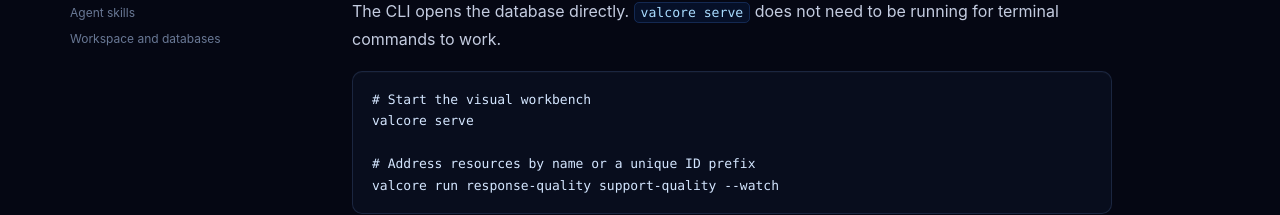
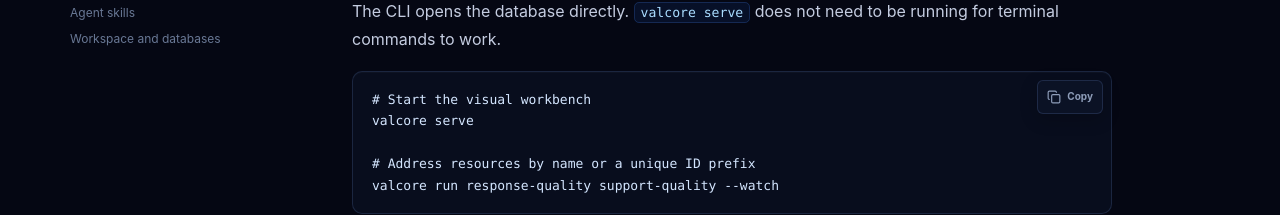
Before and after one commit to duncankmckinnon/valcore-web, a Next.js app: page /docs/cli in a window 1280 px wide. Shown: the part 588-803 px from the top of the page. Built offline with nearby package versions, Linux system fonts and the light colour scheme.

Commit message:
Add copy controls to documentation fields

```diff
--- a/app/globals.css
+++ b/app/globals.css
@@ -235,7 +235,11 @@ h1 em { font-style: normal; color: transparent; background: linear-gradient(100d
 .docs-content h4 { margin: 25px 0 8px; color: #dce5f8; font-size: 15px; line-height: 1.4; }
 .docs-content p { margin: 0 0 17px; }
 .docs-content p code, .docs-note code { padding: 2px 6px; border: 1px solid rgba(77, 140, 255, .2); border-radius: 5px; color: #a9dcff; background: rgba(23, 108, 255, .09); font-family: ui-monospace, SFMono-Regular, Menlo, monospace; font-size: .82em; }
-.code-block { max-width: 100%; margin: 18px 0 22px; padding: 17px 19px; overflow-x: auto; border: 1px solid rgba(107, 139, 204, .2); border-radius: 10px; color: #d4e6ff; background: #080d1d; box-shadow: inset 0 1px rgba(255,255,255,.025); font-family: ui-monospace, SFMono-Regular, Menlo, monospace; font-size: 13px; line-height: 1.65; }
+.code-block-wrap { position: relative; max-width: 100%; margin: 18px 0 22px; }
+.code-block { max-width: 100%; margin: 0; padding: 17px 88px 17px 19px; overflow-x: auto; border: 1px solid rgba(107, 139, 204, .2); border-radius: 10px; color: #d4e6ff; background: #080d1d; box-shadow: inset 0 1px rgba(255,255,255,.025); font-family: ui-monospace, SFMono-Regular, Menlo, monospace; font-size: 13px; line-height: 1.65; }
+.code-copy-button { position: absolute; top: 9px; right: 9px; display: inline-flex; align-items: center; gap: 6px; padding: 7px 9px; border: 1px solid rgba(105,138,208,.2); border-radius: 6px; color: #8e9db9; background: rgba(12,19,39,.92); font: inherit; font-size: 10px; font-weight: 700; cursor: pointer; box-shadow: 0 5px 18px rgba(0,0,0,.2); transition: color 160ms ease, border-color 160ms ease, background 160ms ease; }
+.code-copy-button:hover { color: #e4efff; border-color: rgba(0,220,255,.32); background: rgba(18,30,58,.96); }
+.code-copy-button:focus-visible { outline: 2px solid var(--cyan); outline-offset: 2px; }
 .docs-note { display: grid; grid-template-columns: 125px 1fr; gap: 18px; margin: 25px 0; padding: 18px 20px; border: 1px solid rgba(0, 220, 255, .18); border-radius: 10px; background: rgba(0, 174, 255, .055); }
 .docs-note strong { color: #73e8ff; font-size: 12px; letter-spacing: .03em; }
 .docs-note div { color: #aab8d2; font-size: 14px; line-height: 1.6; }
@@ -248,9 +252,12 @@ h1 em { font-style: normal; color: transparent; background: linear-gradient(100d
 .docs-optional > div { padding: 20px; border-top: 1px solid rgba(0, 220, 255, .12); }
 .docs-optional > div > :last-child { margin-bottom: 0; }
 .demo-contract { display: grid; gap: 8px; margin: 18px 0 28px; }
-.demo-contract article { display: grid; grid-template-columns: 135px minmax(0, 1fr); gap: 18px; padding: 14px 16px; border: 1px solid rgba(95,134,213,.18); border-radius: 8px; background: rgba(9,15,33,.5); }
+.demo-contract article { display: grid; grid-template-columns: 135px minmax(0, 1fr) auto; gap: 18px; align-items: start; padding: 14px 16px; border: 1px solid rgba(95,134,213,.18); border-radius: 8px; background: rgba(9,15,33,.5); }
 .demo-contract code { color: #8adff4; font-family: ui-monospace, SFMono-Regular, Menlo, monospace; font-size: 12px; font-weight: 700; }
 .demo-contract p { margin: 0; color: #929fba; font-size: 13px; line-height: 1.55; }
+.field-copy-button { display: inline-flex; align-items: center; gap: 5px; padding: 6px 8px; border: 1px solid rgba(105,138,208,.2); border-radius: 6px; color: #8392ad; background: rgba(6,11,25,.72); font: inherit; font-size: 9px; font-weight: 700; cursor: pointer; transition: color 160ms ease, border-color 160ms ease; }
+.field-copy-button:hover { color: #e4efff; border-color: rgba(0,220,255,.32); }
+.field-copy-button:focus-visible { outline: 2px solid var(--cyan); outline-offset: 2px; }
 .demo-values { display: grid; grid-template-columns: repeat(2, minmax(0, 1fr)); gap: 8px; margin: 18px 0 24px; }
 .demo-values span { display: flex; flex-direction: column; gap: 5px; padding: 14px 16px; border: 1px solid rgba(95,134,213,.18); border-radius: 8px; color: #a8b5cd; background: rgba(9,15,33,.5); font-size: 13px; }
 .demo-values strong { color: #6fe1f5; font-family: ui-monospace, SFMono-Regular, Menlo, monospace; font-size: 8px; letter-spacing: .09em; text-transform: uppercase; }
@@ -409,7 +416,9 @@ h1 em { font-style: normal; color: transparent; background: linear-gradient(100d
   .docs-content section { margin-bottom: 48px; }
   .docs-content h2 { font-size: 25px; }
   .docs-note { grid-template-columns: 1fr; gap: 5px; }
-  .demo-contract article { grid-template-columns: 1fr; gap: 5px; }
+  .demo-contract article { grid-template-columns: 1fr auto; gap: 5px 12px; }
+  .demo-contract article p { grid-column: 1 / -1; grid-row: 2; }
+  .demo-contract article .field-copy-button { grid-column: 2; grid-row: 1; }
   .demo-values { grid-template-columns: 1fr; }
   .capability-cards { grid-template-columns: 1fr; }
   .decision-grid { grid-template-columns: 1fr; }
--- /dev/null
+++ b/components/docs/copy-code.tsx
@@ -0,0 +1,57 @@
+"use client";
+
+import { useCallback, useState } from "react";
+
+function CopyIcon({ copied }: { copied: boolean }) {
+  return copied ? (
+    <svg aria-hidden="true" viewBox="0 0 24 24" width="14" height="14" fill="none" stroke="currentColor" strokeWidth="2" strokeLinecap="round" strokeLinejoin="round">
+      <path d="m20 6-11 11-5-5" />
+    </svg>
+  ) : (
+    <svg aria-hidden="true" viewBox="0 0 24 24" width="14" height="14" fill="none" stroke="currentColor" strokeWidth="2" strokeLinecap="round" strokeLinejoin="round">
+      <rect width="14" height="14" x="8" y="8" rx="2" />
+      <path d="M4 16c-1.1 0-2-.9-2-2V4c0-1.1.9-2 2-2h10c1.1 0 2 .9 2 2" />
+    </svg>
+  );
+}
+
+export function CopyCode({ value }: { value: string }) {
+  const [copied, setCopied] = useState(false);
+
+  const copy = useCallback(async () => {
+    await navigator.clipboard.writeText(value);
+    setCopied(true);
+    window.setTimeout(() => setCopied(false), 2000);
+  }, [value]);
+
+  return (
+    <div className="code-block-wrap">
+      <pre className="code-block"><code>{value}</code></pre>
+      <button className="code-copy-button" type="button" onClick={copy} aria-label={copied ? "Copied" : "Copy to clipboard"}>
+        <CopyIcon copied={copied} />
+        <span aria-live="polite">{copied ? "Copied" : "Copy"}</span>
+      </button>
+    </div>
+  );
+}
+
+export function CopyText({ label, value }: { label: string; value: string }) {
+  const [copied, setCopied] = useState(false);
+
+  const copy = useCallback(async () => {
+    await navigator.clipboard.writeText(value);
+    setCopied(true);
+    window.setTimeout(() => setCopied(false), 2000);
+  }, [value]);
+
+  return (
+    <article>
+      <code>{label}</code>
+      <p>{value}</p>
+      <button className="field-copy-button" type="button" onClick={copy} aria-label={`Copy ${label} description`}>
+        <CopyIcon copied={copied} />
+        <span aria-live="polite">{copied ? "Copied" : "Copy"}</span>
+      </button>
+    </article>
+  );
+}
--- a/components/docs/getting-started-demo.tsx
+++ b/components/docs/getting-started-demo.tsx
@@ -1,6 +1,7 @@
 import { AgentSkillInstall } from "@/components/agent-skill-install";
 import { VALCORE_SKILL_SOURCE_URL } from "@/lib/links";
 import { Code, Note, PageIntro } from "./ui";
+import { CopyText } from "./copy-code";
 
 export function GettingStartedDemo() {
   return <>
@@ -35,14 +36,14 @@ Assign labels using these definitions:
 Make each generated response consistent with its assigned label.`}</Code>
       <h3>Columns</h3><Code>{`session, request, response`}</Code>
       <div className="demo-contract">
-        <article><code>session</code><p>A short conversation identifier. Repeat it when two or more rows are turns from the same customer-support session.</p></article>
-        <article><code>request</code><p>The customer&apos;s latest message about a retail order, including enough context to assess the reply.</p></article>
-        <article><code>response</code><p>The support chatbot&apos;s direct response to the customer&apos;s request.</p></article>
+        <CopyText label="session" value="A short conversation identifier. Repeat it when two or more rows are turns from the same customer-support session." />
+        <CopyText label="request" value="The customer's latest message about a retail order, including enough context to assess the reply." />
+        <CopyText label="response" value="The support chatbot's direct response to the customer's request." />
       </div>
       <h3>Categorical labels</h3><p>Keep <strong>Label kind</strong> set to <strong>Categorical</strong>, then add <code>resolved</code>, <code>unresolved</code>, and <code>hostile</code>. Their definitions are already included in the generation instructions above:</p><div className="demo-contract">
-        <article><code>resolved</code><p>The response correctly answers the request or provides a clear, sufficient next action.</p></article>
-        <article><code>unresolved</code><p>The response is incomplete, incorrect, irrelevant, or leaves the customer without a workable next step.</p></article>
-        <article><code>hostile</code><p>The response is rude, aggressive, blaming, threatening, mocking, or otherwise antagonistic toward the customer.</p></article>
+        <CopyText label="resolved" value="The response correctly answers the request or provides a clear, sufficient next action." />
+        <CopyText label="unresolved" value="The response is incomplete, incorrect, irrelevant, or leaves the customer without a workable next step." />
+        <CopyText label="hostile" value="The response is rude, aggressive, blaming, threatening, mocking, or otherwise antagonistic toward the customer." />
       </div>
       <h3>Size and label distribution</h3><div className="demo-values"><span><strong>Rows</strong>10</span><span><strong>resolved</strong>40% · 4 rows</span><span><strong>unresolved</strong>40% · 4 rows</span><span><strong>hostile</strong>20% · 2 rows</span></div><p>Enable the label mix, enter those percentages, confirm the preview shows <strong>4 / 4 / 2</strong>, then select <strong>Generate</strong>.</p>
     </section>
--- a/components/docs/ui.tsx
+++ b/components/docs/ui.tsx
@@ -1,7 +1,8 @@
 import type { ReactNode } from "react";
+import { CopyCode } from "./copy-code";
 
 export function Code({ children }: { children: string }) {
-  return <pre className="code-block"><code>{children}</code></pre>;
+  return <CopyCode value={children} />;
 }
 
 export function Note({ title = "Good to know", children }: { title?: string; children: ReactNode }) {
```
